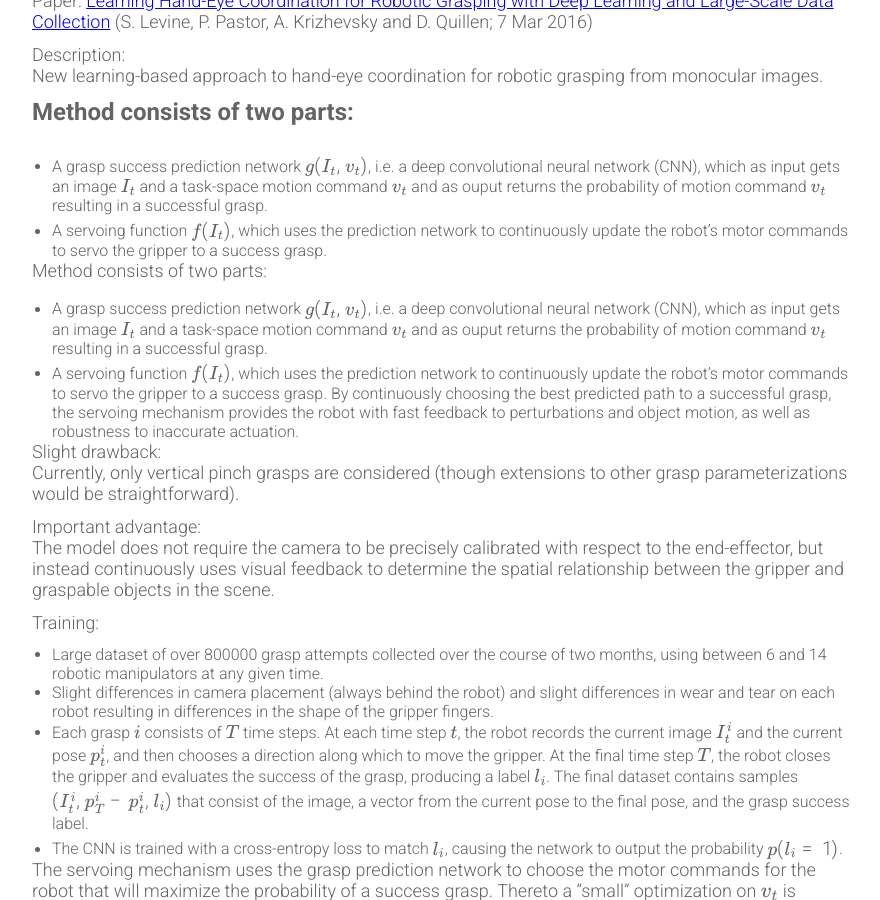
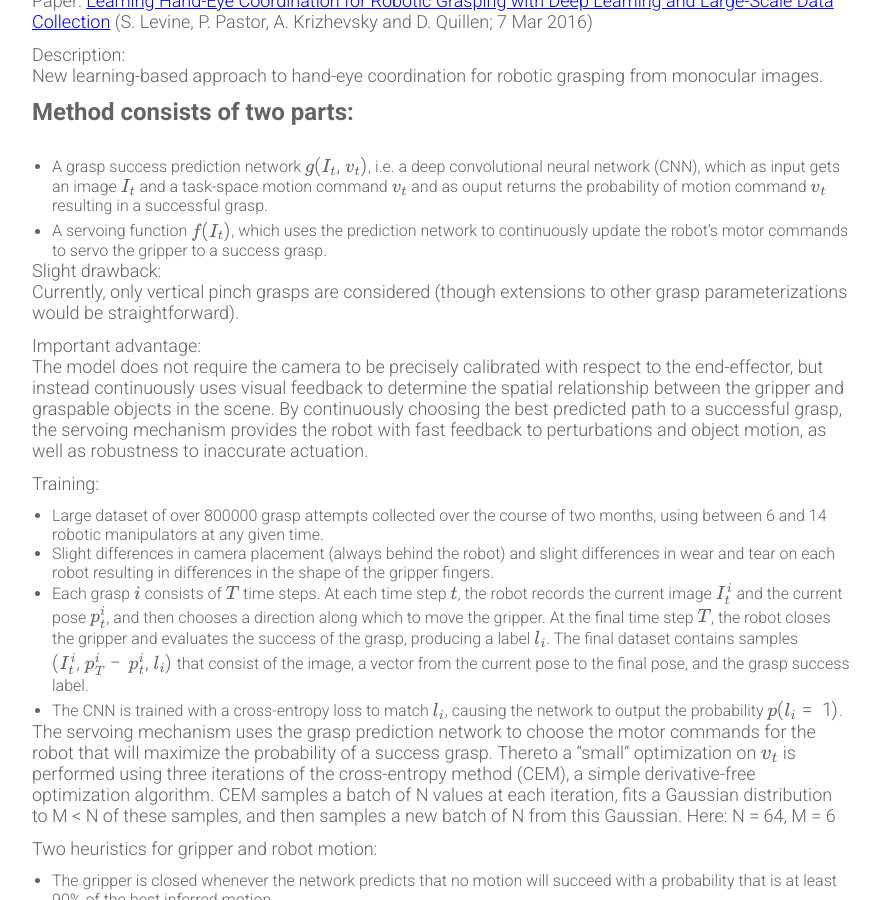
Before and after one commit to Xamla/xamla.github.io, a Jekyll site: the page built from _posts/2016-03-15-Review-of-Learning-Hand-Eye-Coordination-via-DL.markdown, in a window 1280 px wide and 900 px high, scrolled down 376 px. Shown: the whole window, without its empty margins (198-1078 px from the left). Built offline with Jekyll 4.4.1, drawn with Linux system fonts in a browser that asks for light colours; formulas are drawn with MathJax 3.

Commit message:
Update 2016-03-15-Review-of-Learning-Hand-Eye-Coordination-via-DL.markdown

```diff
--- a/_posts/2016-03-15-Review-of-Learning-Hand-Eye-Coordination-via-DL.markdown
+++ b/_posts/2016-03-15-Review-of-Learning-Hand-Eye-Coordination-via-DL.markdown
@@ -20,19 +20,13 @@ New learning-based approach to hand-eye coordination for robotic grasping from m
 * A grasp success prediction network \\(g(I_t, v_t)\\), i.e. a deep convolutional neural network (CNN), which as input gets an image \\(I_t\\) and a task-space motion command \\(v_t\\) and as ouput returns the probability of motion command \\(v_t\\) resulting in a successful grasp.
 * A servoing function \\(f(I_t)\\), which uses the prediction network to continuously update the robot’s motor commands to servo the gripper to a success grasp.
 
-
-**Method consists of two parts:** <br />
-* A grasp success prediction network \\(g(I_t, v_t)\\), i.e. a deep convolutional neural network (CNN), which as input gets an image \\(I_t\\) and a task-space motion command \\(v_t\\) and as ouput returns the probability of motion command \\(v_t\\) resulting in a successful grasp.
-* A servoing function \\(f(I_t)\\), which uses the prediction network to continuously update the robot’s motor commands to servo the gripper to a success grasp.
-By continuously choosing the best predicted path to a successful grasp, the servoing mechanism provides the robot with fast feedback to perturbations and object motion, as well as robustness to inaccurate actuation.
-
 **Slight drawback:** <br />
 Currently, **only vertical pinch grasps** are considered (though extensions to other grasp parameterizations would be straightforward).
 
 **Important advantage:** <br />
 The model **does not require** the **camera** to be precisely **calibrated** with respect to the end-effector,
 but instead continuously uses visual feedback to determine the spatial relationship between the gripper and graspable
-objects in the scene.
+objects in the scene. By continuously choosing the best predicted path to a successful grasp, the servoing mechanism provides the robot with fast feedback to perturbations and object motion, as well as robustness to inaccurate actuation.
 
 **Training:** <br />
 * Large dataset of over 800000 grasp attempts collected over the course of two months, using between 6 and 14 robotic manipulators at any given time.
```
